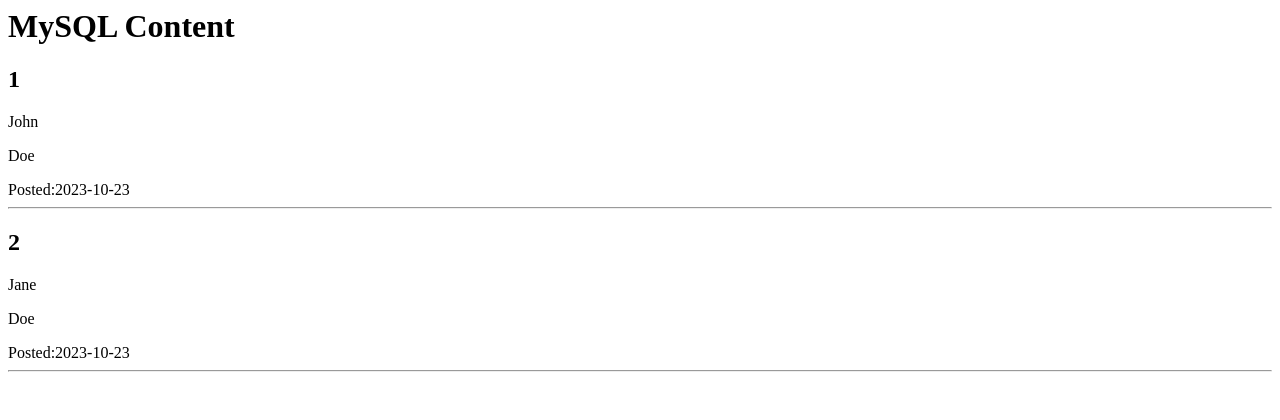
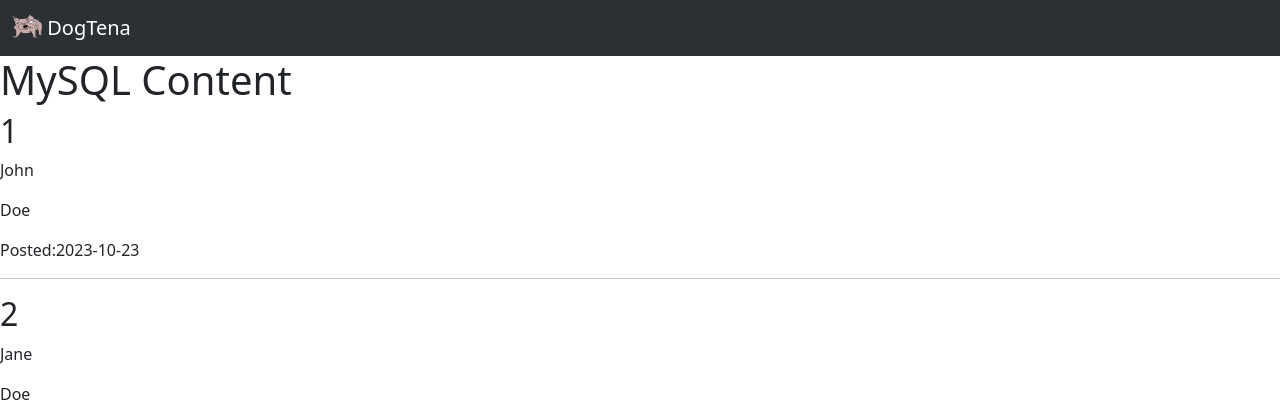
Before and after one commit to Kaelirk/WebAppProject, a PHP site: page / in a window 1280 px wide. Shown: the top 420 px of the page. Run offline with PHP 8.4, Linux system fonts and the light colour scheme; data comes from the database, SQL or seed files in the repository; data that the repository does not hold is empty.

Commit message:
July upload

```diff
--- a/index.php
+++ b/index.php
@@ -1,3 +1,15 @@
+<link href="https://cdn.jsdelivr.net/npm/bootstrap@5.3.2/dist/css/bootstrap.min.css" rel="stylesheet" integrity="sha384-T3c6CoIi6uLrA9TneNEoa7RxnatzjcDSCmG1MXxSR1GAsXEV/Dwwykc2MPK8M2HN" crossorigin="anonymous">
+<link href="styles.css" rel="stylesheet">
+
+<nav class="navbar bg-body-tertiary bg-dark" data-bs-theme="dark">
+  <div class="container-fluid">
+  <a class="navbar-brand" href="#">
+      <img src="dogtena.png" alt="Logo" width="30" height="24" class="d-inline-block align-text-top">
+      DogTena
+    </a>
+  </div>
+</nav>
+
 <?php
 
 $connect = mysqli_connect("db","lamp_docker","password","lamp_docker");
```
Also changed, not shown: dogtena.png (added), style.css (added).
